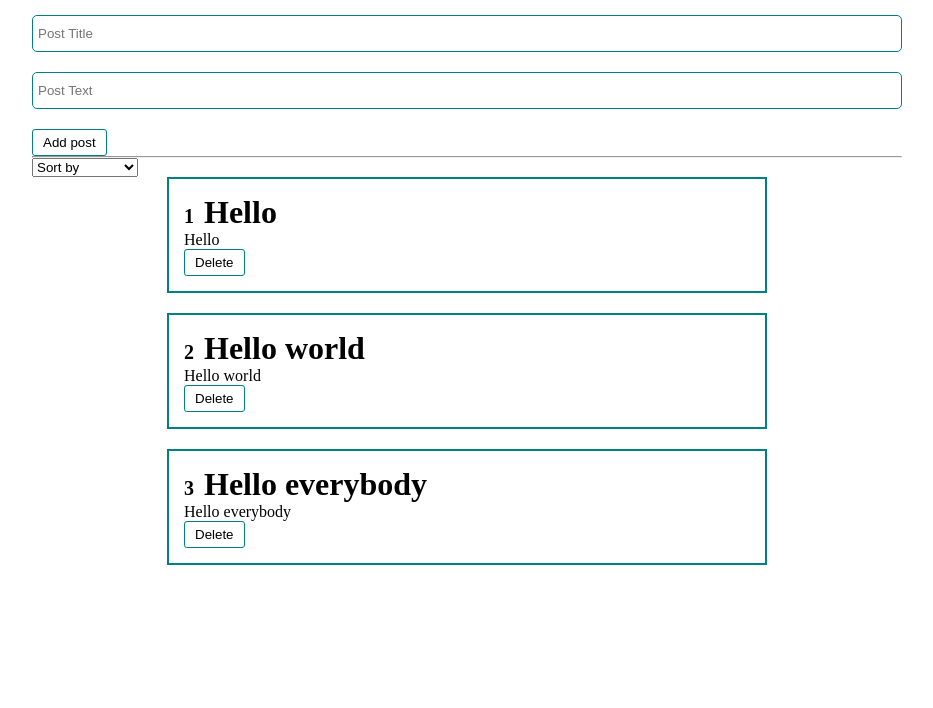
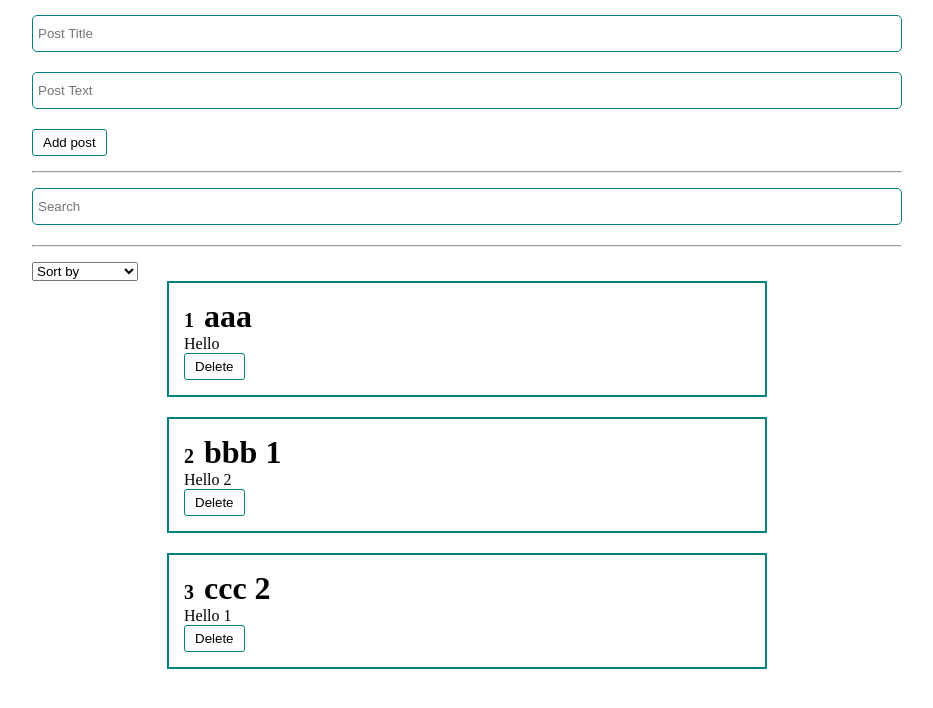
Before and after one commit to andrijKhimich/react-fundamentls, a React (Create React App) app: page / in a window 1280 px wide. Shown: the top 708 px of the page, without its empty margins (173-1106 px from the left). Built offline with nearby package versions, Linux system fonts and the light colour scheme.

Commit message:
search component

```diff
--- a/src/App.js
+++ b/src/App.js
@@ -1,4 +1,4 @@
-import React, { useState } from "react";
+import React, { useState, useMemo } from "react";
 import PostList from "./Components/Posts/PostList";
 // import MyBtn from "./Components/UI/Button/Button";
 // import MyInput from "./Components/UI/Input/Input";
@@ -9,23 +9,36 @@ import PostList from "./Components/Posts/PostList";
 
 import "./App.scss"
 import PostForm from "./Components/UI/PostForm";
-import Select from "./Components/UI/Select/Select";
+import PostFilter from "./Components/PostFilter";
+// import Select from "./Components/UI/Select/Select";
+// import MyInput from "./Components/UI/Input/Input";
 
 
 const App = () => {
 
   const [postData, setPostData] = useState([
-    { id: 1, title: "Hello", content: "Hello" },
-    { id: 2, title: "Hello world", content: "Hello world" },
-    { id: 3, title: "Hello everybody", content: "Hello everybody" },
+    { id: 1, title: "aaa", content: "Hello" },
+    { id: 2, title: "bbb 1", content: "Hello 2" },
+    { id: 3, title: "ccc 2", content: "Hello 1" },
   ]);
-  const [selectedSort, setSelectedSort] = useState("");
+  // const [selectedSort, setSelectedSort] = useState("");
+  // const [searchQuery, setSearchQuery] = useState("");
+  const [filter, setFilter] = useState({ sort: "", query: "" })
 
-  const sortPosts = (sort) => {
-    setSelectedSort(sort);
-    setPostData([...postData].sort((a, b) => a[sort].localeCompare(b[sort])));
-    console.log(sort);
-  }
+  const sortedPosts = useMemo(() => {
+    // console.log("Працює");
+    if (filter.sort) {
+      return [...postData].sort((a, b) => a[filter.sort].localeCompare(b[filter.sort]));
+    }
+    return postData
+  }, [filter.sort, postData]);
+
+
+  const sortedAndSearchedPosts = useMemo(() => {
+    return sortedPosts.filter(postData => postData.title.toLowerCase().includes(filter.query));
+  }, [filter.query, sortedPosts]);
+
+
 
   const createPost = (newPost) => {
     setPostData([newPost, ...postData])
@@ -38,34 +51,12 @@ const App = () => {
   return (
     <div className="App">
       <PostForm create={createPost} remove={removePost} />
-      <hr />
-
-      <Select defaultValue="Sort by"
-        value={selectedSort}
-        onChange={sortPosts}
-        options={
-          [
-            {
-              value: "title",
-              name: "By name"
-            },
-            {
-              value: "content",
-              name: "By description"
-            }
-          ]
-        }
-      />
-
-      {postData.length !== 0 ?
-        <PostList remove={removePost} post={postData} />
-        : <h2>posts no found</h2>}
-
-
+      <hr style={{ "margin": "15px 0" }} />
+      <PostFilter filter={filter} setFilter={setFilter} />
+      <PostList remove={removePost} post={sortedAndSearchedPosts} />
       {/* <Counter /> */}
       {/* <ClassCounter/> */}
       {/* <LiveInput/> */}
-
     </div>
   );
 }
--- /dev/null
+++ b/src/Components/PostFilter.jsx
@@ -0,0 +1,32 @@
+import React from "react";
+import MyInput from "./UI/Input/Input";
+import Select from "./UI/Select/Select";
+
+const PostFilter = ({ filter, setFilter }) => {
+
+  return (
+    <div>
+      <MyInput value={filter.query} onChange={e => setFilter({ ...filter, query: e.target.value})} placeholder="Search" />
+      <hr style={{ "margin": "15px 0" }} />
+
+      <Select defaultValue="Sort by"
+        value={filter.sort}
+        onChange={selectedSort => setFilter({...filter, sort: selectedSort})}
+        options={
+          [
+            {
+              value: "title",
+              name: "By name"
+            },
+            {
+              value: "content",
+              name: "By description"
+            }
+          ]
+        }
+      />
+     </div>
+  )
+}
+
+export default PostFilter;
--- a/src/Components/Posts/PostList.jsx
+++ b/src/Components/Posts/PostList.jsx
@@ -4,14 +4,17 @@ import "./PostList.scss";
 
 const PostList = (props) => {
   // console.log(props);
+
   let post = props.post
+  let showPosts;
 
-  let showPosts = post.map((newPost, index) => {
+  if (!post.length) {
+    return <h2>Posts not found</h2>
+  } showPosts = post.map((newPost, index) => {
     return (
       <Post remove={props.remove} post={newPost} key={newPost.id} number={index + 1} />
     )
   });
-
 
   return (
     <div className="postList">
--- a/src/Components/UI/Select/Select.jsx
+++ b/src/Components/UI/Select/Select.jsx
@@ -1,10 +1,10 @@
 import React from "react";
 
-const Select = ({options, defaultValue, value, onChange}) => {
+const Select = ({ options, defaultValue, value, onChange }) => {
   return (
     <div>
       <select value={value} onChange={e => onChange(e.target.value)}>
-        <option key={options.value} disabled value="">{defaultValue}</option>
+        <option disabled value="">{defaultValue}</option>
         {options.map(option =>
           <option key={options.value} value={option.value}>{option.name}</option>
         )}
```
Also changed, not shown: src/sort.js (added, +44 -0 lines).
